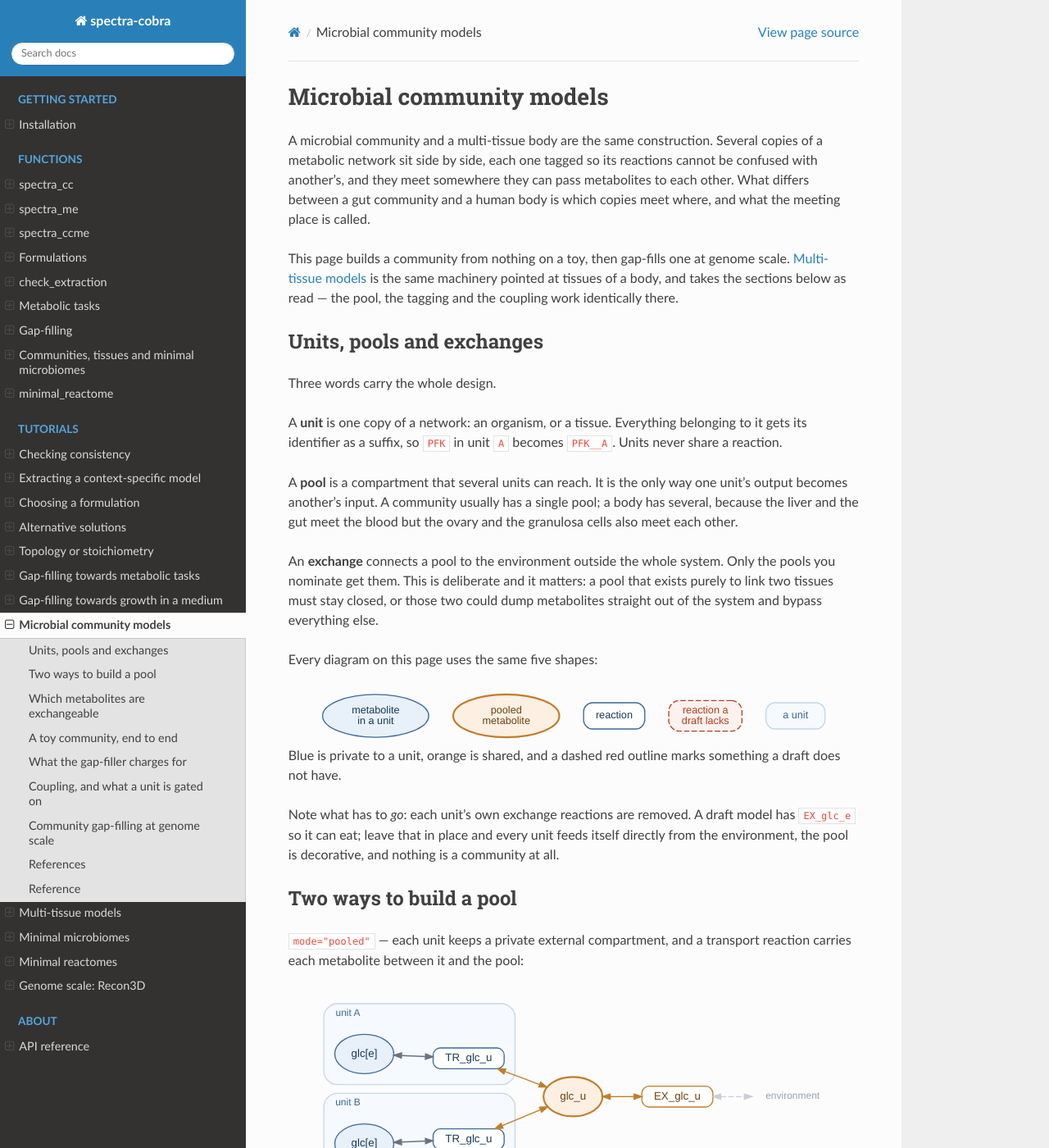
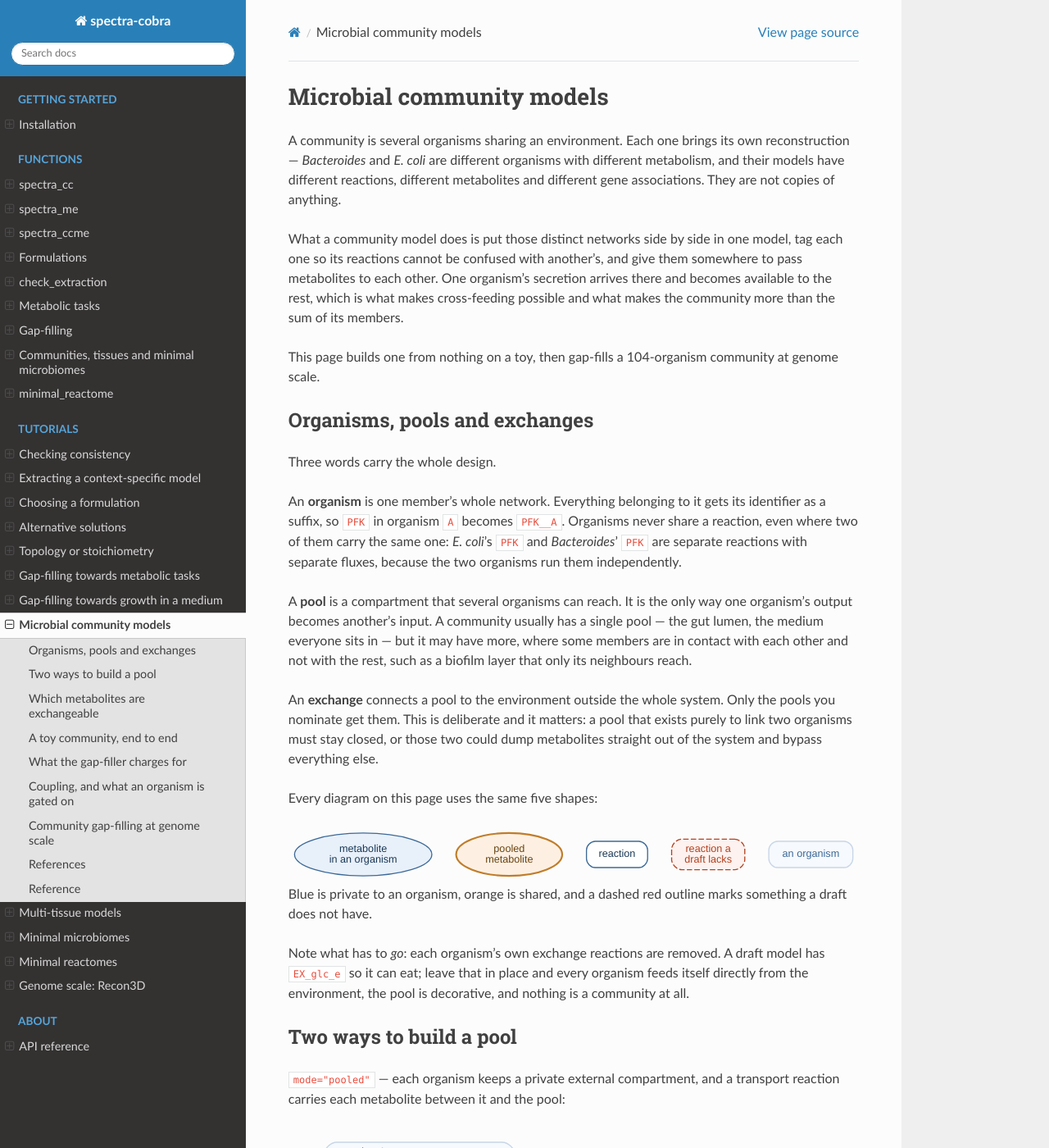
Before and after one commit to bisect-group/spectra-cobra, a Sphinx documentation site: the page built from docs/tutorials/community.rst, in a window 1280 px wide and 1400 px high. Shown: the whole window at 82% size. Built offline with Sphinx 7.4.7 and the Read the Docs theme 3.1.0, drawn with Linux system fonts in a browser that asks for light colours; some of the changed text lies outside the part shown.

Commit message:
docs: make the community page about organisms, and show the whole growth gap-fill
The community page was written in the generic "unit" vocabulary the builder
uses internally, opening on the claim that a community and a multi-tissue
body are the same construction and that both are several copies of a network
sitting side by side. That is the wrong picture for a community: Bacteroides
and E. coli are different organisms with different metabolism, and their
reconstructions have different reactions, metabolites and gene associations.
Nothing is a copy of anything.

It now says that, speaks of organisms rather than units throughout, and
leaves tissues to multi_tissue apart from one see-also link. The pool
definition loses its multi-tissue example, which was also an ovary and
granulosa cell example and so unpublished work besides.

"Doing it in one call" showed gapfill_for_growth without free_reactions,
which left out the step the rest of the page argues for -- charging nothing
for reactions growth is known to need. It is now the whole process end to
end: the medium helper, the check that the universal model grows in each
medium, the essential reactions, the draft, the media mapping, and the call
that passes them as free_reactions. Measured: 54 essential reactions, and
the same four additions the loop finds.

Noted there that the result is unchanged with free_reactions left out on
this example, because all four additions were forced by the glucose
condition anyway, so the argument for it rests on harder problems rather
than on this one.

Co-Authored-By: Claude Opus 5 (1M context) <noreply@anthropic.com>

```diff
--- a/docs/tutorials/community.rst
+++ b/docs/tutorials/community.rst
@@ -1,35 +1,42 @@
 Microbial community models
 ==========================
 
-A microbial community and a multi-tissue body are the same construction.
-Several copies of a metabolic network sit side by side, each one tagged so
-its reactions cannot be confused with another's, and they meet somewhere
-they can pass metabolites to each other. What differs between a gut
-community and a human body is which copies meet where, and what the meeting
-place is called.
+A community is several organisms sharing an environment. Each one brings its
+own reconstruction — *Bacteroides* and *E. coli* are different organisms with
+different metabolism, and their models have different reactions, different
+metabolites and different gene associations. They are not copies of anything.
 
-This page builds a community from nothing on a toy, then gap-fills one at
-genome scale. :doc:`multi_tissue` is the same machinery pointed at tissues
-of a body, and takes the sections below as read — the pool, the tagging and
-the coupling work identically there.
+What a community model does is put those distinct networks side by side in
+one model, tag each one so its reactions cannot be confused with another's,
+and give them somewhere to pass metabolites to each other. One organism's
+secretion arrives there and becomes available to the rest, which is what
+makes cross-feeding possible and what makes the community more than the sum
+of its members.
 
-Units, pools and exchanges
---------------------------
+This page builds one from nothing on a toy, then gap-fills a 104-organism
+community at genome scale.
+
+Organisms, pools and exchanges
+------------------------------
 
 Three words carry the whole design.
 
-A **unit** is one copy of a network: an organism, or a tissue. Everything
-belonging to it gets its identifier as a suffix, so ``PFK`` in unit ``A``
-becomes ``PFK__A``. Units never share a reaction.
+An **organism** is one member's whole network. Everything belonging to it
+gets its identifier as a suffix, so ``PFK`` in organism ``A`` becomes
+``PFK__A``. Organisms never share a reaction, even where two of them carry
+the same one: *E. coli*'s ``PFK`` and *Bacteroides*' ``PFK`` are separate
+reactions with separate fluxes, because the two organisms run them
+independently.
 
-A **pool** is a compartment that several units can reach. It is the only
-way one unit's output becomes another's input. A community usually has a
-single pool; a body has several, because the liver and the gut meet the
-blood but the ovary and the granulosa cells also meet each other.
+A **pool** is a compartment that several organisms can reach. It is the only
+way one organism's output becomes another's input. A community usually has a
+single pool — the gut lumen, the medium everyone sits in — but it may have
+more, where some members are in contact with each other and not with the
+rest, such as a biofilm layer that only its neighbours reach.
 
 An **exchange** connects a pool to the environment outside the whole system.
 Only the pools you nominate get them. This is deliberate and it matters: a
-pool that exists purely to link two tissues must stay closed, or those two
+pool that exists purely to link two organisms must stay closed, or those two
 could dump metabolites straight out of the system and bypass everything
 else.
 
@@ -43,7 +50,7 @@ Every diagram on this page uses the same five shapes:
      node [fontname="Helvetica", fontsize=9.5];
      edge [style=invis];
 
-     met  [label="metabolite\nin a unit", shape=ellipse, style=filled,
+     met  [label="metabolite\nin an organism", shape=ellipse, style=filled,
            fillcolor="#e8f0fa", color="#3c6997", fontcolor="#1b3a57"];
      pool [label="pooled\nmetabolite", shape=ellipse, style=filled,
            fillcolor="#fdf0e3", color="#c07d2a", fontcolor="#6b4411",
@@ -54,31 +61,31 @@ Every diagram on this page uses the same five shapes:
      gone [label="reaction a\ndraft lacks", shape=box,
            style="filled,rounded,dashed", fillcolor="#fdf2ef", color="#b3411f",
            fontcolor="#b3411f", height=0.34];
-     unit [label="a unit", shape=box, style="rounded,filled",
+     organism [label="an organism", shape=box, style="rounded,filled",
            fillcolor="#f6f9fd", color="#c7d6e8", fontcolor="#3c6997",
            height=0.34];
 
-     met -> pool -> rxn -> gone -> unit;
+     met -> pool -> rxn -> gone -> organism;
    }
 
-Blue is private to a unit, orange is shared, and a dashed red outline marks
+Blue is private to an organism, orange is shared, and a dashed red outline marks
 something a draft does not have.
 
-Note what has to *go*: each unit's own exchange reactions are removed. A
+Note what has to *go*: each organism's own exchange reactions are removed. A
 draft model has ``EX_glc_e`` so it can eat; leave that in place and every
-unit feeds itself directly from the environment, the pool is decorative, and
+organism feeds itself directly from the environment, the pool is decorative, and
 nothing is a community at all.
 
 Two ways to build a pool
 ------------------------
 
-``mode="pooled"`` — each unit keeps a private external compartment, and a
+``mode="pooled"`` — each organism keeps a private external compartment, and a
 transport reaction carries each metabolite between it and the pool:
 
 .. graphviz::
-   :caption: ``mode="pooled"``. Each unit's own ``glc[e]`` is distinct, and
+   :caption: ``mode="pooled"``. Each organism's own ``glc[e]`` is distinct, and
              ``TR_`` reactions move glucose into the shared ``glc_u``. The
-             transports belong to a unit, so they can be bounded per unit.
+             transports belong to an organism, so they can be bounded per organism.
    :align: center
 
    digraph pooled {
@@ -87,7 +94,7 @@ transport reaction carries each metabolite between it and the pool:
      edge [fontname="Helvetica", fontsize=9, color="#6b7280", arrowsize=0.7];
 
      subgraph cluster_a {
-       label="unit A"; labeljust=l; fontname="Helvetica"; fontsize=9;
+       label="organism A"; labeljust=l; fontname="Helvetica"; fontsize=9;
        fontcolor="#3c6997"; color="#c7d6e8"; style="rounded,filled";
        fillcolor="#f6f9fd"; margin=10;
        glcA [label="glc[e]", shape=ellipse, style=filled, fillcolor="#e8f0fa",
@@ -98,7 +105,7 @@ transport reaction carries each metabolite between it and the pool:
        glcA -> trA [dir=both];
      }
      subgraph cluster_b {
-       label="unit B"; labeljust=l; fontname="Helvetica"; fontsize=9;
+       label="organism B"; labeljust=l; fontname="Helvetica"; fontsize=9;
        fontcolor="#3c6997"; color="#c7d6e8"; style="rounded,filled";
        fillcolor="#f6f9fd"; margin=10;
        glcB [label="glc[e]", shape=ellipse, style=filled, fillcolor="#e8f0fa",
@@ -123,15 +130,15 @@ transport reaction carries each metabolite between it and the pool:
      ex -> env [dir=both, style=dashed, color="#c9ced6"];
    }
 
-``mode="shared"`` — the units share the external compartment itself. One row
+``mode="shared"`` — the organisms share the external compartment itself. One row
 of the stoichiometric matrix per exchangeable metabolite, for the whole
 community, and no transports at all:
 
 .. graphviz::
-   :caption: ``mode="shared"``. There is one ``glc[e]`` and both units
-             reach it directly. Smaller, but with no transport between unit
+   :caption: ``mode="shared"``. There is one ``glc[e]`` and both organisms
+             reach it directly. Smaller, but with no transport between organism
              and pool there is nothing for ``link_bounds`` to attach a
-             per-unit uptake rate to.
+             per-organism uptake rate to.
    :align: center
 
    digraph shared {
@@ -140,7 +147,7 @@ community, and no transports at all:
      edge [fontname="Helvetica", fontsize=9, color="#6b7280", arrowsize=0.7];
 
      subgraph cluster_a {
-       label="unit A"; labeljust=l; fontname="Helvetica"; fontsize=9;
+       label="organism A"; labeljust=l; fontname="Helvetica"; fontsize=9;
        fontcolor="#3c6997"; color="#c7d6e8"; style="rounded,filled";
        fillcolor="#f6f9fd"; margin=10;
        upA [label="UP", shape=box, style="filled,rounded", width=0.7,
@@ -148,7 +155,7 @@ community, and no transports at all:
             fontcolor="#1b3a57"];
      }
      subgraph cluster_b {
-       label="unit B"; labeljust=l; fontname="Helvetica"; fontsize=9;
+       label="organism B"; labeljust=l; fontname="Helvetica"; fontsize=9;
        fontcolor="#3c6997"; color="#c7d6e8"; style="rounded,filled";
        fillcolor="#f6f9fd"; margin=10;
        upB [label="UP", shape=box, style="filled,rounded", width=0.7,
@@ -181,14 +188,14 @@ Which to use:
    * - pools
      - as many as you like
      - exactly one
-   * - per-unit bounds on what crosses
+   * - per-organism bounds on what crosses
      - yes, through ``link_bounds``
      - no reaction to bound
    * - size
-     - one transport per unit per metabolite
+     - one transport per organism per metabolite
      - nothing extra
    * - use it for
-     - tissues, measured uptake rates
+     - measured uptake and secretion rates
      - large communities
 
 The size difference is not cosmetic. A hundred organisms across a thousand
@@ -202,22 +209,22 @@ Reconstructions do not agree on how to write an extracellular metabolite.
 BiGG says ``glc__D_e``, VMH and AGORA say ``glc_D[e]``, Human-GEM says
 ``MAM01965e``. Two questions follow, and they have different answers.
 
-**Which compartment is the outside one?** Worked out per unit, by cobrapy's
+**Which compartment is the outside one?** Worked out per organism, by cobrapy's
 own heuristic: a compartment with a recognised name, else the one carrying
-the most boundary reactions. Per unit, not once for the community, because
-the units need not agree — one model may call it ``e`` and another
+the most boundary reactions. Per organism, not once for the community, because
+the organisms need not agree — one model may call it ``e`` and another
 ``extracellular``. Override it when you need to:
 
 .. code-block:: text
 
-   build_community_model(..., external_compartment="ext")          # all units
+   build_community_model(..., external_compartment="ext")          # all organisms
    build_community_model(..., external_compartment={"A": "e", "B": "ext"})
 
 This step keys off ``met.compartment``, not off the identifier. A model
 whose metabolites carry no compartment at all — some ``.mat`` dumps — will
 have nothing recognised as external, so set them before you build.
 
-**Which metabolites are the same compound?** Two units meet in the pool
+**Which metabolites are the same compound?** Two organisms meet in the pool
 only if their metabolites resolve to the same name. By default the
 compartment is stripped, which resolves ``glc_D_e`` and ``glc_D[e]`` to the
 same ``glc_D``, so the two spellings share one pool row in either mode.
@@ -225,12 +232,12 @@ same ``glc_D``, so the two spellings share one pool row in either mode.
 What it cannot do is reconcile identifiers from *different namespaces*.
 ``glc__D_e`` and ``glc_D[e]`` are the same molecule under two schemes, and
 no amount of suffix-stripping will tell you so. Left alone that failure is
-silent and total: every unit trades through a pool of its own and nothing
+silent and total: every organism trades through a pool of its own and nothing
 cross-feeds, with no error anywhere. So the builder checks, and says so:
 
 .. code-block:: text
 
-   WARNING pool 'u' is shared by 2 units but not one metabolite in it is
+   WARNING pool 'u' is shared by 2 organisms but not one metabolite in it is
    reached by more than one of them, so nothing can cross-feed. The usual
    cause is identifiers from different namespaces; pass metabolite_key to
    say how they correspond. Examples: {'A': ['glc__D_e'], 'B': ['glc_D[e]']}
@@ -330,7 +337,7 @@ Two drafts each hold part of it:
      pool -> bB [dir=both, color="#c07d2a", constraint=false];
    }
 
-Build the community. Each unit is backed by a *database* — everything it is
+Build the community. Each organism is backed by a *database* — everything it is
 allowed to borrow — and its own draft supplies the bounds:
 
 .. code-block:: python
@@ -387,7 +394,7 @@ Now fill the gaps in both at once:
    result = gapfill_community(community, problem_type="minNetMILP")
 
    result.added        # {'A': ('R2',), 'B': ()}
-   result.models()     # one untagged cobra model per unit
+   result.models()     # one untagged cobra model per organism
 
 ``B`` borrows nothing. What it was missing arrives from ``A`` through the
 pool. ``A`` still needs its one reaction, because it has to feed itself
@@ -404,10 +411,10 @@ What the gap-filler charges for
    * - Reaction
      - Weight
      - Why
-   * - already in the unit's draft
+   * - already in the organism's draft
      - 0
      - it is not an addition
-   * - only in the unit's database
+   * - only in the organism's database
      - 1
      - this is what is counted
    * - transport into a pool
@@ -426,8 +433,8 @@ reaches for fresh material from the medium — exactly the behaviour a
 community model exists to capture.
 
 Under ``minNetLP`` the objective sums weighted *flux*, and a shared
-exchange carries the flux of every unit drawing on it. Charging for it
-therefore penalises a unit for having company, and the solver responds by
+exchange carries the flux of every organism drawing on it. Charging for it
+therefore penalises an organism for having company, and the solver responds by
 adding internal reactions so that it can take up less. Measured on hCom
 organisms against filling each of them on its own:
 
@@ -455,13 +462,13 @@ organisms against filling each of them on its own:
 At weight 0 the community beats filling the members separately at every
 size, and the sequence is orderly. At weight 1 it is erratic, and only
 catches up once there are enough organisms to share the fixed cost of the
-exchanges between them — the pool has one set of them however many units
-there are, so the per-unit charge falls as the community grows. It is also
+exchanges between them — the pool has one set of them however many organisms
+there are, so the per-organism charge falls as the community grows. It is also
 slower while it is wrong: 2,931 seconds against 854 at six organisms.
 
 The mixed-integer formulation does not have the problem, because its
 objective counts reactions rather than flux, so an exchange costs the same
-whether one unit uses it or twenty. At two organisms it adds 8 against 10
+whether one organism uses it or twenty. At two organisms it adds 8 against 10
 filled separately, with the weight left at 1.
 
 So the default follows the formulation: 1 for the MILP, 0 for the LP. Pass
@@ -470,28 +477,28 @@ So the default follows the formulation: 1 for the MILP, 0 for the LP. Pass
 organisms, with the mixed-integer formulation — that is the right number.
 It is small communities under the LP where it misleads.
 
-Two more defaults worth knowing. Each unit's anchor reaction is **core**, so
-every unit has to work — otherwise the cheapest community is one where half
-the members are dead. And ``keep_draft=True`` keeps every reaction a unit
+Two more defaults worth knowing. Each organism's anchor reaction is **core**, so
+every organism has to work — otherwise the cheapest community is one where half
+the members are dead. And ``keep_draft=True`` keeps every reaction an organism
 already had: the formulation returns the *smallest network* meeting the
 requirement, which left to itself would throw away parts of the draft that
 carry no flux under this particular medium. Gap-filling adds; it should not
 quietly subtract.
 
-Coupling, and what a unit is gated on
--------------------------------------
+Coupling, and what an organism is gated on
+------------------------------------------
 
-An absent unit must be absent in full. Not merely not growing — carrying no
+An absent organism must be absent in full. Not merely not growing — carrying no
 flux at all. Otherwise a dead organism goes on running its metabolism and
 feeding its neighbours for free.
 
-That is what coupling does. For every reaction of a unit,
+That is what coupling does. For every reaction of an organism,
 
 .. math::
 
    |v_i| \le c \cdot v_{\text{anchor}} + u
 
-so a reaction can carry flux only in proportion to its unit's **anchor**.
+so a reaction can carry flux only in proportion to its organism's **anchor**.
 The defaults, :math:`c = 1000` and :math:`u = 0.01`, are the published
 values for a microbial community whose anchor is biomass.
 
@@ -503,10 +510,10 @@ past it:
 3. a single reaction named ``biomass*``,
 4. otherwise it refuses, and tells you what the candidates looked like.
 
-Refusing matters. A tissue is rarely growing, so its anchor is usually ATP
-maintenance or a demand reaction with no telling name, and coupling ten
-thousand reactions to the wrong one would throttle or free the whole tissue
-without raising anything.
+Refusing matters. Coupling a few thousand reactions to the wrong anchor
+would throttle or free that whole organism without raising anything, and a
+draft reconstruction may carry several biomass-like reactions or none that
+is named recognisably.
 
 Whatever is chosen is reported:
 
@@ -516,20 +523,20 @@ Whatever is chosen is reported:
 
 .. code-block:: text
 
-   unit    anchor                  how          capacity        cap
+   organism    anchor                  how          capacity        cap
    tis1    DM_atp_c___tis1         given             10.0      1e+04
    tis2    DM_atp_c___tis2         given           0.0001       0.11
 
 ``capacity`` is the most that anchor can carry; ``cap`` is what the coupling
-then permits every reaction in the unit. The second row is the failure to
-watch for. An anchor running at 1e-4 with :math:`c = 1000` caps the whole
-tissue at 0.11, which strangles it silently. The builder warns when it sees
-this.
+then permits every reaction in that organism. The second row is the failure
+to watch for. An anchor running at 1e-4 with :math:`c = 1000` caps the whole
+organism at 0.11, which strangles it silently. The builder warns when it
+sees this.
 
 .. note::
 
    :math:`c` is not a number to be derived; it is a modelling choice about
-   how much flux a unit may carry per unit of anchor. If your anchor runs at
+   how much flux an organism may carry per unit of anchor flux. If your anchor runs at
    a different scale from a bacterial growth rate, raise :math:`c` to match
    it, or pass ``couple=False`` and do without.
 
```
Also changed, not shown: docs/tutorials/gapfilling_media.rst (+64 -7 lines).
